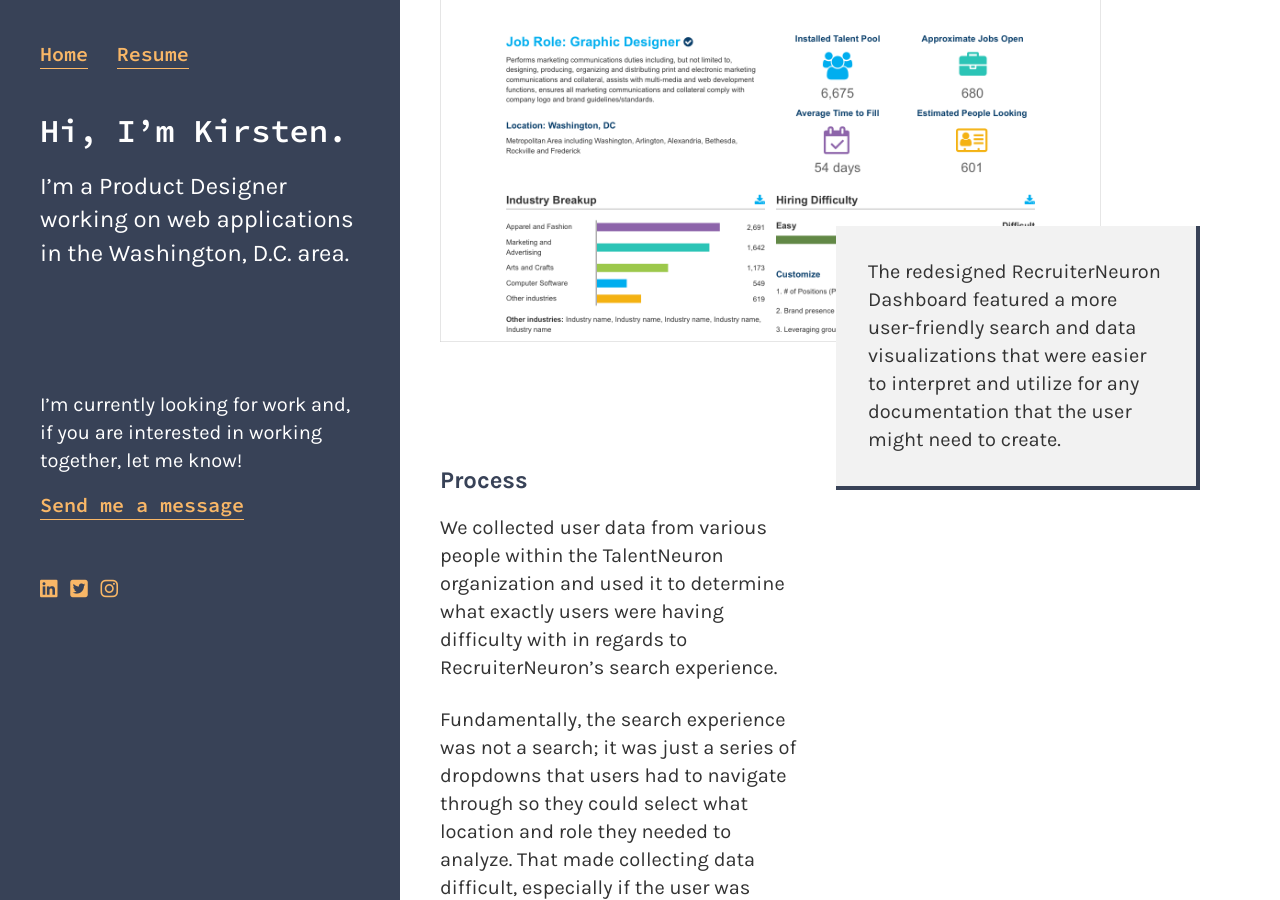
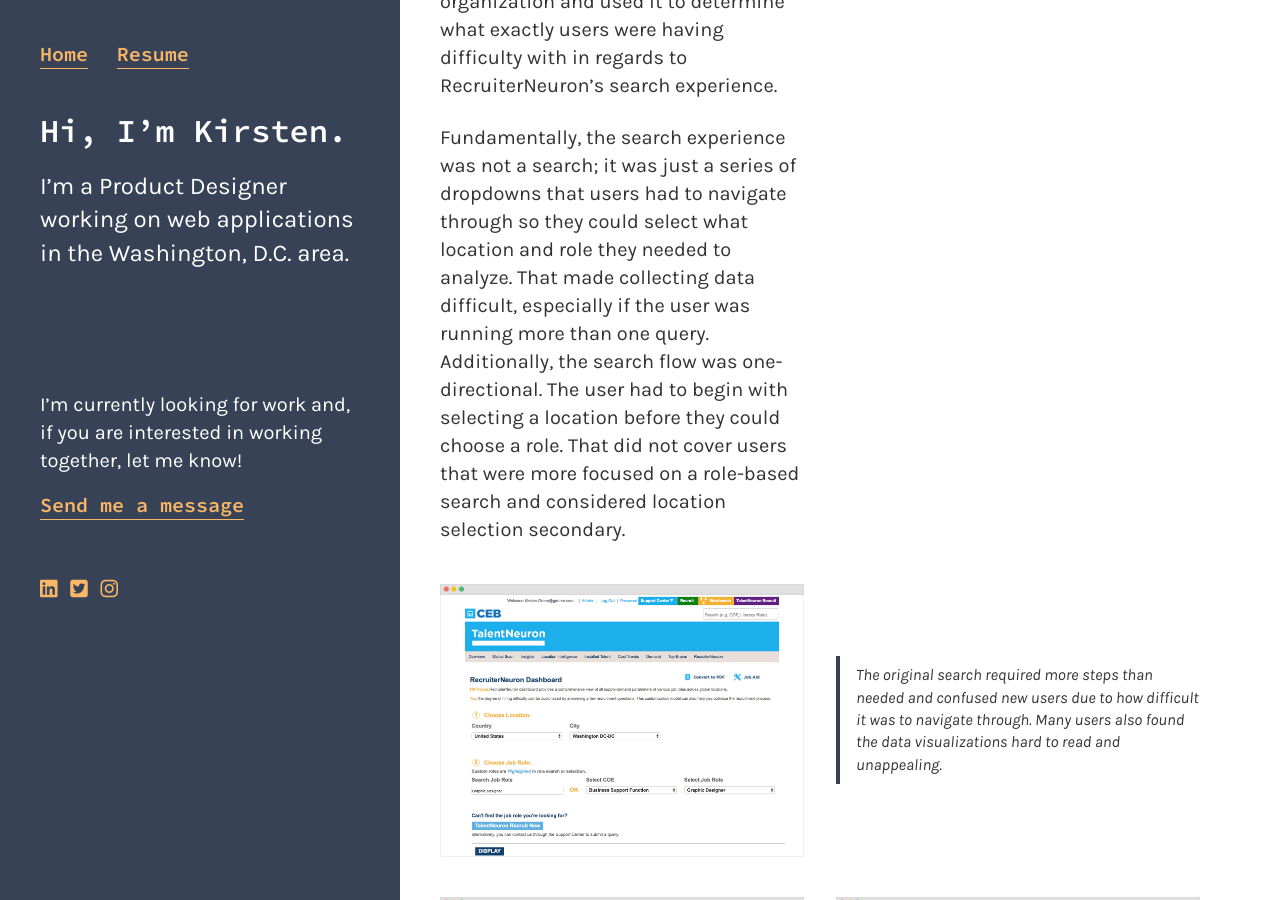
Before and after one commit to marcusrelacion/kirstengreen.com, a Jekyll site: the page built from _projects/recruiterneuron-redesign.markdown, in a window 1280 px wide and 900 px high, scrolled down 1945 px. Built offline with Jekyll 4.4.1, drawn with Linux system fonts in a browser that asks for light colours; nearby versions of some CDN libraries.

Commit message:
Updated Recruiterneuron Redesign

```diff
--- a/_projects/recruiterneuron-redesign.markdown
+++ b/_projects/recruiterneuron-redesign.markdown
@@ -43,14 +43,7 @@
     - Designed the user interface in **Sketch.**
     - Shared designs with the development team in **Zeplin.io.**
     - Maintained and updated user stories in **Jira**.
-  show-divider: false
-- section: 2
-  layout: full-width
-  image: "/uploads/rn_results-summary.png"
-  image-alt: recruiterneuron summary design
-  image-caption-body: The redesigned RecruiterNeuron Dashboard featured a more user-friendly
-    search and data visualizations that were easier to interpret and utilize for any
-    documentation that the user might need to create.
+  show-divider: true
 - section: 3
   layout: 50-50
   column-1-body: "## Process\n\nWe collected user data from various people within
```
